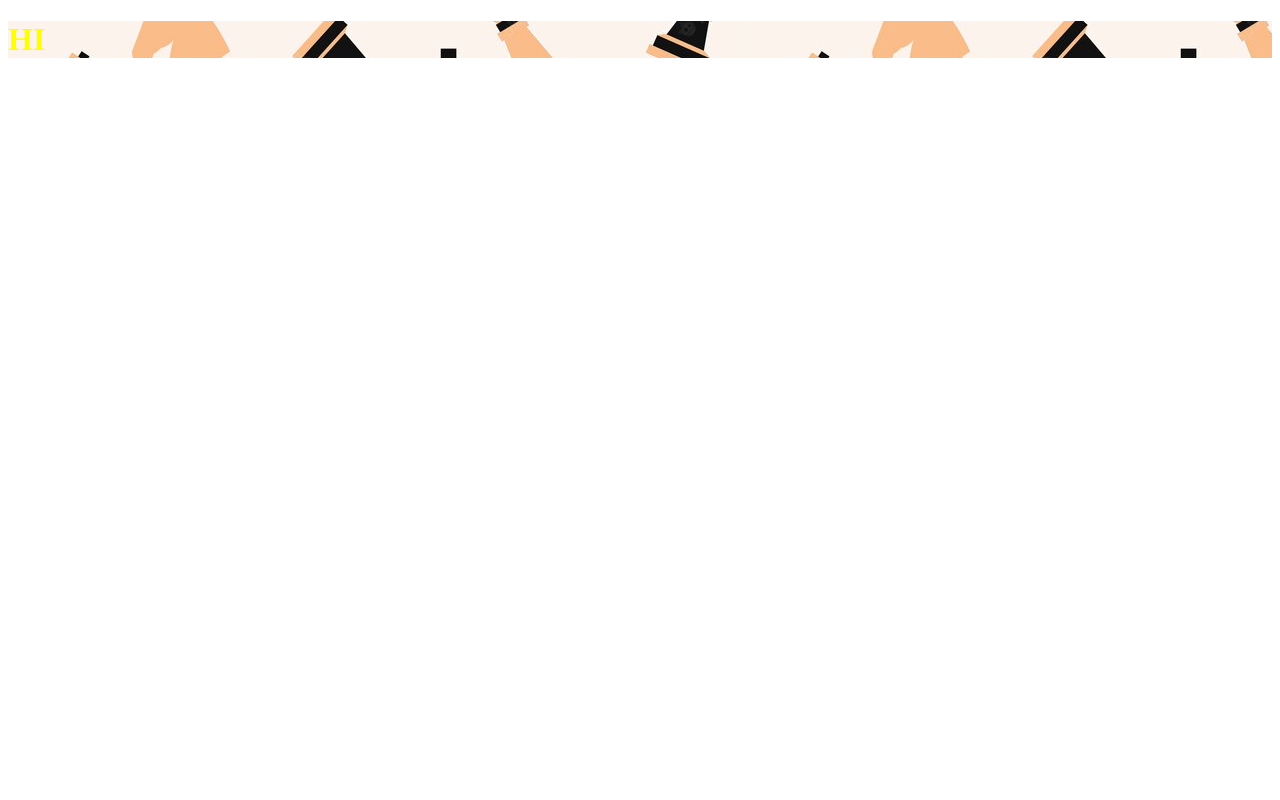
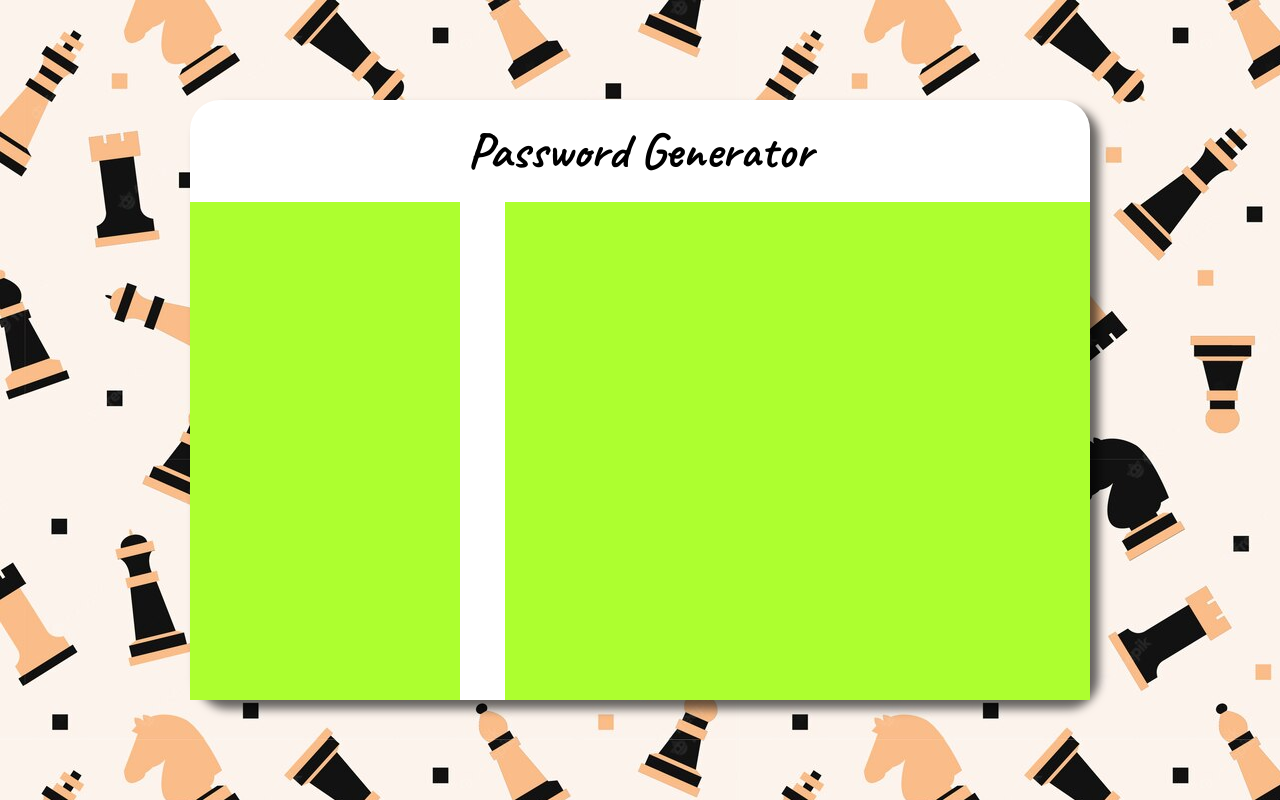
Before and after one commit to IvanovKS/chess-password-generator, a website built with webpack: page src/index.html in a window 1280 px wide. Built offline with nearby package versions, Linux system fonts and the light colour scheme.

Commit message:
feat: add template (html, css)

```diff
--- a/src/index.html
+++ b/src/index.html
@@ -6,6 +6,16 @@
   <title>Chess password generator</title>
 </head>
 <body>
-  <h1>HI</h1>
+  <div class="wrapper">
+    <div class="container">
+      <main class="main">
+        <h1>Password Generator</h1>
+        <div>
+          <section class="picture"></section>
+          <section class="fields"></section>
+        </div>
+      </main>
+    </div>
+  </div>
 </body>
 </html>
--- a/src/index.scss
+++ b/src/index.scss
@@ -1 +1,3 @@
-@import 'style/style'
+@import 'style/reset';
+@import url('https://fonts.googleapis.com/css2?family=Caveat:wght@400;700&family=Montserrat:wght@300;700&display=swap');
+@import 'style/style';
--- /dev/null
+++ b/src/style/_reset.scss
@@ -0,0 +1,78 @@
+/* ------------------Resetting browser CSS properties------------------ */
+* {
+    padding: 0;
+    margin: 0;
+    border: 0;
+    scroll-behavior: smooth;
+  }
+  *,
+  *:before,
+  *:after {
+    -moz-box-sizing: border-box;
+    -webkit-box-sizing: border-box;
+    box-sizing: border-box;
+  }
+  :focus,
+  :active {
+    outline: none;
+  }
+  a:focus,
+  a:active {
+    outline: none;
+  }
+  nav,
+  footer,
+  header,
+  aside {
+    display: block;
+  }
+  html,
+  body {
+    height: 100%;
+    width: 100%;
+    font-size: 100%;
+    line-height: 1;
+    font-size: 10px;
+    -ms-text-size-adjust: 100%;
+    -moz-text-size-adjust: 100%;
+    -webkit-text-size-adjust: 100%;
+  }
+  input,
+  button,
+  textarea {
+    font-family: inherit;
+  }
+  input::-ms-clear {
+    display: none;
+  }
+  button {
+    cursor: pointer;
+  }
+  button::-moz-focus-inner {
+    padding: 0;
+    border: 0;
+  }
+  a,
+  a:visited {
+    text-decoration: none;
+  }
+  a:hover {
+    text-decoration: none;
+  }
+  ul,
+  li {
+    list-style: none;
+  }
+  img {
+    vertical-align: top;
+  }
+  h1,
+  h2,
+  h3,
+  h4,
+  h5,
+  h6 {
+    font-size: inherit;
+    font-weight: 400;
+  }
+  /* ------------------------------------------------------------------------------------------ */
--- a/src/style/_style.scss
+++ b/src/style/_style.scss
@@ -1,6 +1,50 @@
 body {
-  h1 {
-    color: yellow;
-    background-image: url(img/bg.jpg);
+  background: url(img/bg.jpg);
+}
+.wrapper {
+  min-width: 100%;
+  overflow: hidden;
+  .container {
+    max-width: 900px;
+    min-height: 100vh;
+    margin: auto;
+    position: relative;
+    .main {
+      position: absolute;
+      height: 600px;
+      width: 100%;
+      top: 50%;
+      left: 50%;
+      transform: translate(-50%, -50%);
+      background-color:rgb(255, 255, 255);
+      border-radius: 30px;
+      box-shadow: 8px 8px 10px 1px rgba(0,0,0,0.6);
+      h1 {
+        display: flex;
+        justify-content: center;
+        align-items: center;
+        height: 17%;
+        font-family: 'Caveat', cursive;
+        // font-family: 'Montserrat', sans-serif;
+        font-weight: 700;
+        font-size: 50px;
+      }
+    }
+    .main > div {
+      width: 100%;
+      height: 83%;
+      display: flex;
+      justify-content: space-between;
+      .picture {
+        width: 30%;
+        height: 100%;
+        background-color: greenyellow;
+      }
+      .fields {
+        width: 65%;
+        height: 100%;
+        background-color: greenyellow;
+      }
+    }
   }
 }
```
